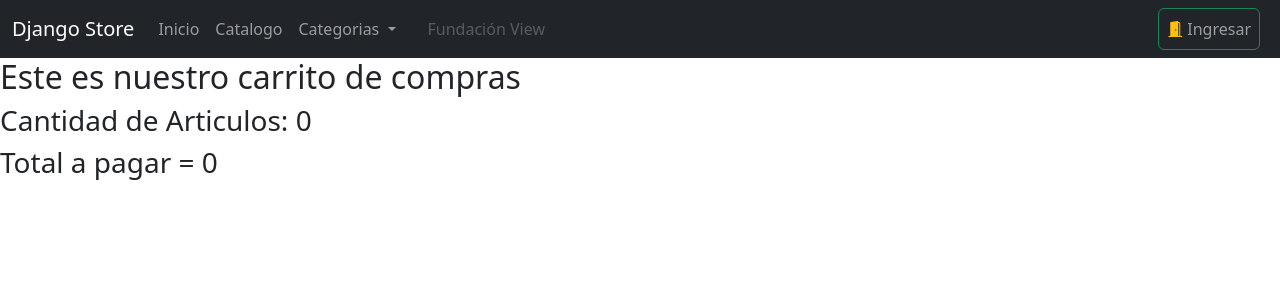
After one commit to viewEder/tienda-django, a Django app: page /tienda/carrito/ in a window 1280 px wide. The commit adds this page. Shown: the top 300 px of the page. Run offline with Django 3.2, Linux system fonts and the light colour scheme; some libraries are stand-ins or nearby versions.

Commit message:
Primera funcionalidad ejecutada

```diff
--- a/core/templates/core/menu.html
+++ b/core/templates/core/menu.html
@@ -12,7 +12,7 @@
               <a class="nav-link {% if request.path == '/' %}active {% endif %}" aria-current="page" href="{% url 'inicio' %}">Inicio</a>
             </li>
             <li class="nav-item">
-              <a class="nav-link {% if request.path == '/catalogo' %}active {% endif %}" href="{% url 'listado' %}">Catalogo</a>
+              <a class="nav-link {% if request.path == '/catalogo' %}active {% endif %}" href="{% url 'pedidos:catalogo' %}">Catalogo</a>
             </li>
             <li class="nav-item dropdown">
               <a class="nav-link dropdown-toggle" href="#" role="button" data-bs-toggle="dropdown" aria-expanded="false">
@@ -37,12 +37,14 @@
             {% if request.user.is_authenticated %}
               <div class="btn-group">
                 <!-- Botón del carrito de compra: -->
-                <button class="btn btn-outline-warning mx-3 position-relative">
-                  <i class="bi bi-cart4"></i>
-                  <span class="position-absolute top-0 start-100 translate-middle badge rounded-pill bg-danger">
-                    {{ Cantidad_Carro }}
-                  </span>
-                </button>
+                <a
+                  class="btn btn-outline-warning mx-3 position-relative"
+                  href="{% url 'pedidos:carrito' %}">
+                    <i class="bi bi-cart4"></i>
+                    <span class="position-absolute top-0 start-100 translate-middle badge rounded-pill bg-danger">
+                      {{ Cantidad_Carro }}
+                    </span>
+                </a>
                 <button type="button" class="btn btn-secondary dropdown-toggle" data-bs-toggle="dropdown" aria-expanded="false">
                   <!-- Adición de imagen de perfil a la barra de menú -->
                   {% if request.user.perfilmodel.img_perfil %}
--- /dev/null
+++ b/pedidos/templates/pedidos/carrito.html
@@ -0,0 +1,10 @@
+{% extends 'core/base.html' %}
+{% block titulo %}Catálogo{% endblock %}
+
+{% block content %}
+    {% load static %}
+    {% load humanize %}
+        <h2>Este es nuestro carrito de compras</h2>
+        <h3>Cantidad de Articulos: {{ Cantidad_Carro }}</h3>
+        <h3>Total a pagar = {{ Total_Carro |intcomma }}</h3>
+    {% endblock %}
--- a/pedidos/templates/pedidos/producto_list.html
+++ b/pedidos/templates/pedidos/producto_list.html
@@ -51,7 +51,7 @@
                                     Hoy: $ {{ item.valor_venta }}
                                 </h5>
                                 <a
-                                    href="#"
+                                    href="{% url 'pedidos:agregar' item.id %}"
                                     class="col-12 btn btn-lg btn-primary">
                                     <small>Agregar </small>
                                     <i class="bi bi-cart-plus-fill"></i>
@@ -59,7 +59,7 @@
                             </div>
                         </div>
                         <div class="card-footer">
-                            <small class="text-muted">Categoría : <strong>{{ item.categoria }}</strong></small>
+                            <small class="text-muted">Categoría : <strong>{{ item.subcategoria }}</strong></small>
                         </div>
                     </div>
                 {% endfor %}
--- a/pedidos/urls.py
+++ b/pedidos/urls.py
@@ -4,9 +4,15 @@ from django.urls import path
 # from .views import catalogo
 from pedidos import views
 # Importando vistas basadas en clases:
-from .views import CatalogoView
+from .views import CatalogoView, carritoCompras
+
+# Apadrinar rutas:
+app_name = 'pedidos'
 
 urlpatterns = [
-    path('', views.catalogo, name='catalogo'),
-    path('catalogo/', CatalogoView.as_view(), name = 'listado')
+    path('', views.catalogo, name='listado'),
+    path('catalogo/', CatalogoView.as_view(), name = 'catalogo'),
+    # Urls del carrito de compras:
+    path('carrito/', carritoCompras.as_view(), name = 'carrito'),
+    path('agregar/<int:producto_id>', views.agregar_Producto, name='agregar'),
 ]
--- a/pedidos/views.py
+++ b/pedidos/views.py
@@ -1,9 +1,12 @@
-from django.shortcuts import render, HttpResponse
+from django.shortcuts import render, HttpResponse, redirect
 # Paso 1. Importar la clase ListView
-from django.views.generic import ListView
+from django.views.generic import ListView, TemplateView
 
 # Importamos el modelo de datos de productos:
 from pedidos.models import Producto, Categoria
+
+# Importar la clase carro a la vista:
+from .carro import Carro
 
 # Create your views here.
 def catalogo(request):
@@ -16,3 +19,17 @@ def catalogo(request):
 class CatalogoView(ListView):
     model = Producto
     paginate_by = 6
+
+# Vistas del carrito de compras:
+class carritoCompras(TemplateView):
+    template_name = 'pedidos/carrito.html'
+
+    def get(self, request, *args, **kwargs):
+        return render(request, self.template_name)
+
+def agregar_Producto(request, producto_id):
+    carro = Carro(request)                              # Creamos un objeto de la clase carro
+    producto = Producto.objects.get(id = producto_id)   # Ejecuto el query a la base de datos para que me traiga el producto agregado
+    # Ejecutamos el método agregarProducto:
+    carro.agregarProducto(producto = producto)          # Pasamos la tupla del query al método de Carro
+    return redirect('pedidos:catalogo')                 # Redireccionamos al catalogo de productos
--- a/src/settings.py
+++ b/src/settings.py
@@ -38,6 +38,8 @@ INSTALLED_APPS = [
     'django.contrib.sessions',
     'django.contrib.messages',
     'django.contrib.staticfiles',
+    # Aplicación para formatos de números:
+    'django.contrib.humanize',
     'core',
     'django_cleanup',
     'pedidos',
```
